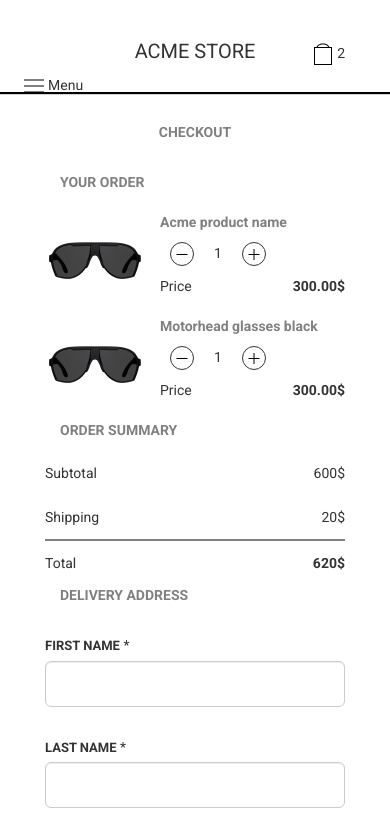
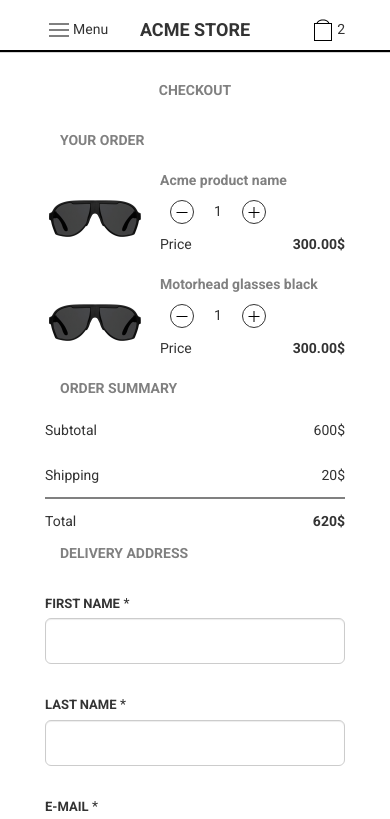
Before and after one commit to orbb1/checkout, a React (Create React App) app: page / in a window 390 px wide. Shown: the top 819 px of the page. Built offline with nearby package versions, Linux system fonts and the light colour scheme.

Commit message:
apply rwd, and burger menu

```diff
--- a/src/App.css
+++ b/src/App.css
@@ -27,22 +27,34 @@
     .Content-Container {
         width: 320px;
     }
-
+    .Header-Wrapper {
+        padding: 0
+    }
     .Header-Inner {
         width: 300px;
     }
 
     .HeaderTitle-Wrapper > h2 {
-        font-size: 20px;
+        font-size: 18px;
+        font-weight: 700;
     }
 
-    .Header-Menu-List {
+    .mobile-hidden {
         display: none;
     }
 
+    .Header-Menu-List > li {
+        display: block;
+    }
+
+    .Header-Cart-Wrapper, .Hamburger-Menu {
+        top: 16px;
+    }
+
     .Hamburger-Menu {
-        display: block;
-        float: left;
+        display: inline-block;
+        position: absolute;
+        left: 0;
     }
 
     .ShopCart-Container, .Form-Container {
--- /dev/null
+++ b/src/components/Header/Burger/Burger.css
@@ -0,0 +1,5 @@
+.Hamburger-Menu {
+    display: none;
+}
+
+/*All media queries are in App.css*/
--- /dev/null
+++ b/src/components/Header/Burger/index.js
@@ -0,0 +1,16 @@
+import React from 'react';
+
+import MenuIcon from '../../../assets/img/icon-hamburger.svg';
+import './Burger.css';
+
+const Burger = (props) => {
+
+    return (
+            <div className="Hamburger-Menu">
+                <img onClick={props.onHideMenu} src={MenuIcon} alt="Menu"/>
+                <span>Menu</span>
+            </div>
+    )
+}
+
+export default Burger;
--- a/src/components/Header/Header-Cart/Header-Cart.css
+++ b/src/components/Header/Header-Cart/Header-Cart.css
@@ -7,3 +7,5 @@
 .Cart-Icon {
     vertical-align: middle;
 }
+
+/*All media queries are in App.css*/
--- a/src/components/Header/Menu/Menu.css
+++ b/src/components/Header/Menu/Menu.css
@@ -1,5 +1,9 @@
 .Header-Menu-Wrapper {
     position: relative;
+}
+
+.mobile-hidden {
+    display: block;
 }
 
 .Header-Menu-List {
@@ -10,11 +14,9 @@
     padding: 0;
 }
 
-.Hamburger-Menu {
-    display: none;
-}
-
 .Header-Menu-List > li {
     display: inline;
     margin: 25px;
 }
+
+/*All media queries are in App.css*/
--- a/src/components/Header/Menu/index.js
+++ b/src/components/Header/Menu/index.js
@@ -1,21 +1,16 @@
 import React from 'react';
 
 import './Menu.css';
-import MenuIcon from '../../../assets/img/icon-hamburger.svg';
 
-const Menu = () => {
+const Menu = (props) => {
     return (
         <div className="Header-Menu-Wrapper">
-            <ul className="Header-Menu-List">
+            <ul className={props.hideMenu ? "Header-Menu-List  mobile-hidden" : "Header-Menu-List"} id="Header-Menu">
                 <li><a href="#">Women</a></li>
                 <li><a href="#">Men</a></li>
                 <li><a href="#">Accessories</a></li>
                 <li><a href="#">Shoes</a></li>
             </ul>
-            <div className="Hamburger-Menu">
-                        <img src={MenuIcon} alt="Menu"/>
-                        <span>Menu</span>
-                    </div>
         </div>
     )
 }
--- a/src/components/Header/Title/Title.css
+++ b/src/components/Header/Title/Title.css
@@ -2,3 +2,5 @@
     text-transform: uppercase;
     display: inline-block;
 }
+
+/*All media queries are in App.css*/
--- a/src/components/Shop-Cart/Shop-Item/Shop-Item.css
+++ b/src/components/Shop-Cart/Shop-Item/Shop-Item.css
@@ -44,3 +44,5 @@
     float: right;
     font-weight: 700;
 }
+
+/*All media queries are in App.css*/
--- a/src/containers/Checkout-Form/Checkout-Form.css
+++ b/src/containers/Checkout-Form/Checkout-Form.css
@@ -26,3 +26,5 @@
     font-weight: 700;
     width: 100%;
 }
+
+/*All media queries are in App.css*/
--- a/src/containers/Header/Header.css
+++ b/src/containers/Header/Header.css
@@ -9,3 +9,5 @@
     width: 700px;
     margin: auto;
 }
+
+/*All media queries are in App.css*/
--- a/src/containers/Header/index.js
+++ b/src/containers/Header/index.js
@@ -4,20 +4,31 @@ import React, { Component } from 'react';
 import Title from '../../components/Header/Title/';
 import Menu from '../../components/Header/Menu/';
 import HeaderCart from '../../components/Header/Header-Cart/';
+import Burger from '../../components/Header/Burger/';
 
 import './Header.css';
 
 class Header extends Component {
+    constructor (props) {
+        super(props)
+        this.state = { hideMenu: true };
+        this.onHideMenu = this.onHideMenu.bind(this);
+    }
+
+    onHideMenu() {
+        this.setState({hideMenu: !this.state.hideMenu});
+    }
 
     render() {
+
         return (
             <div className="Header-Wrapper">
                 <div className="Header-Inner">
+                    <Burger onHideMenu={this.onHideMenu}/>
                     <Title/>
                     <HeaderCart/>
                 </div>
-                <Menu/>
-
+                <Menu hideMenu={this.state.hideMenu}/>
             </div>
         )
     }
```
